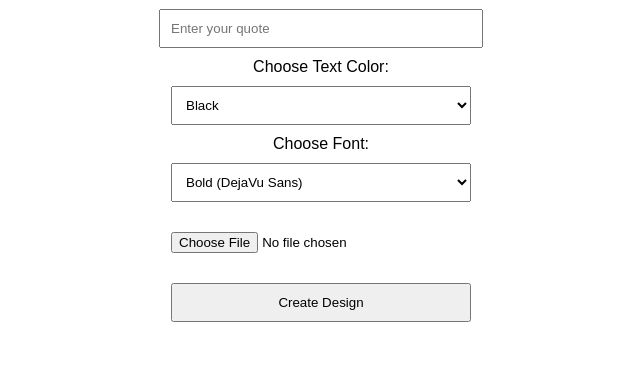
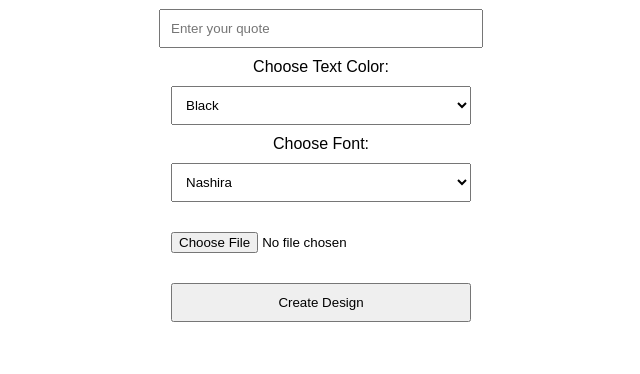
Before and after one commit to ill-Lifestyle/streewear-web-app, a Flask app: page / in a window 1280 px wide. Shown: the part 109-483 px from the top of the page, without its empty margins (319-959 px from the left). Run offline with Flask 3, Linux system fonts and the light colour scheme.

Commit message:
Add files via upload

```diff
--- a/app.py
+++ b/app.py
@@ -1,21 +1,22 @@
 
 from flask import Flask, request, render_template, send_file
-from PIL import Image, ImageDraw, ImageFont
+from PIL import Image, ImageDraw, ImageFont, ImageOps
 import os
 
 app = Flask(__name__)
 UPLOAD_FOLDER = "./uploads"
 OUTPUT_FOLDER = "./outputs"
+FONTS_FOLDER = "./fonts"
 os.makedirs(UPLOAD_FOLDER, exist_ok=True)
 os.makedirs(OUTPUT_FOLDER, exist_ok=True)
 
 @app.route("/", methods=["GET", "POST"])
 def index():
     if request.method == "POST":
-        # Get text, color, font, and uploaded image from form
+        # Get text, color, font, layout, enhancement, and uploaded image from form
         quote = request.form.get("quote", "Your Text Here")
         text_color = request.form.get("color", "black")
-        font_choice = request.form.get("font", "DejaVuSans-Bold.ttf")
+        font_choice = request.form.get("font", "Streetwear-Regular.ttf")
         file = request.files.get("image")
         image_path = None
         if file:
@@ -27,9 +28,10 @@ def index():
         create_streetwear_design(image_path, quote, output_path, text_color, font_choice)
         return send_file(output_path, mimetype="image/png", as_attachment=True)
 
-    return render_template("index.html")
+    return render_template("index.html", fonts=os.listdir(FONTS_FOLDER))
 
-def create_streetwear_design(image_path=None, quote="Your Text Here", output_name="streetwear_mockup.png", text_color="black", font_choice="DejaVuSans-Bold.ttf"):
+def create_streetwear_design(image_path=None, quote="Your Text Here", output_name="streetwear_mockup.png",
+                             text_color="black", font_choice="Streetwear-Regular.ttf"):
     canvas_width, canvas_height = 1000, 1200
     canvas = Image.new("RGBA", (canvas_width, canvas_height), (255, 255, 255, 0))  # Transparent background
     draw = ImageDraw.Draw(canvas)
@@ -43,7 +45,7 @@ def create_streetwear_design(image_path=None, quote="Your Text Here", output_nam
         canvas.paste(input_image, (img_x, img_y), input_image)
 
     # Add text
-    font_path = f"/usr/share/fonts/truetype/dejavu/{font_choice}"
+    font_path = os.path.join(FONTS_FOLDER, font_choice)
     try:
         font = ImageFont.truetype(font_path, 40)
     except:
@@ -53,7 +55,7 @@ def create_streetwear_design(image_path=None, quote="Your Text Here", output_nam
     quote_width = text_bbox[2] - text_bbox[0]
     quote_height = text_bbox[3] - text_bbox[1]
     quote_x = (canvas_width - quote_width) // 2
-    quote_y = 850 if image_path else (canvas_height - quote_height) // 2
+    quote_y = 850
     draw.text((quote_x, quote_y), quote, fill=text_color, font=font)
 
     canvas.save(output_name, "PNG")
--- a/templates/index.html
+++ b/templates/index.html
@@ -24,10 +24,9 @@
         </select><br>
         <label for="font">Choose Font:</label><br>
         <select name="font" id="font">
-            <option value="DejaVuSans-Bold.ttf">Bold (DejaVu Sans)</option>
-            <option value="DejaVuSans.ttf">Regular (DejaVu Sans)</option>
-            <option value="DejaVuSerif-Bold.ttf">Serif Bold (DejaVu Serif)</option>
-            <option value="DejaVuSerif.ttf">Serif Regular (DejaVu Serif)</option>
+            {% for font in fonts %}
+            <option value="{{ font }}">{{ font.split('.')[0] }}</option>
+            {% endfor %}
         </select><br>
         <input type="file" name="image" accept="image/*"><br>
         <button type="submit">Create Design</button>
```
Also changed, not shown: fonts/Nashira.ttf (added), fonts/NordinSlab.ttf (added), fonts/Streetwear-Regular.ttf (added), fonts/ViperGear.ttf (added), fonts/WobblePop.ttf (added).
